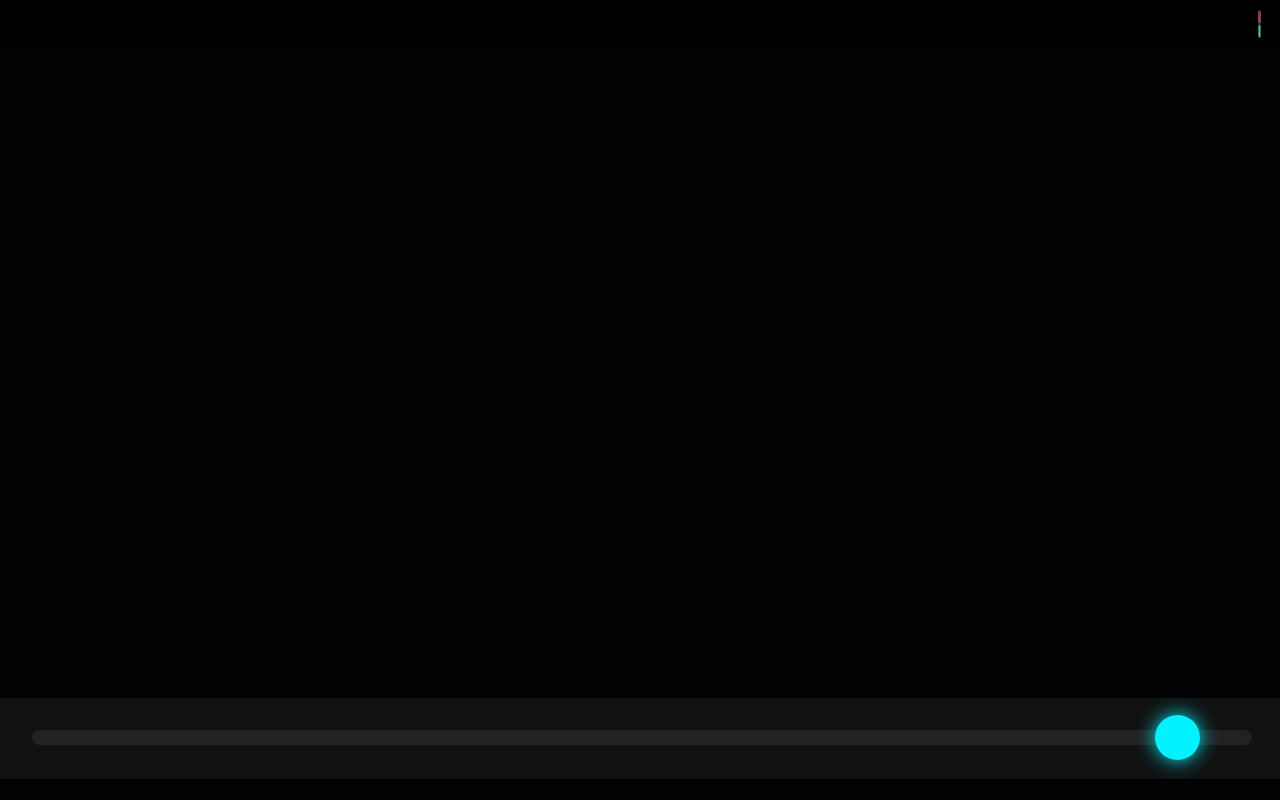
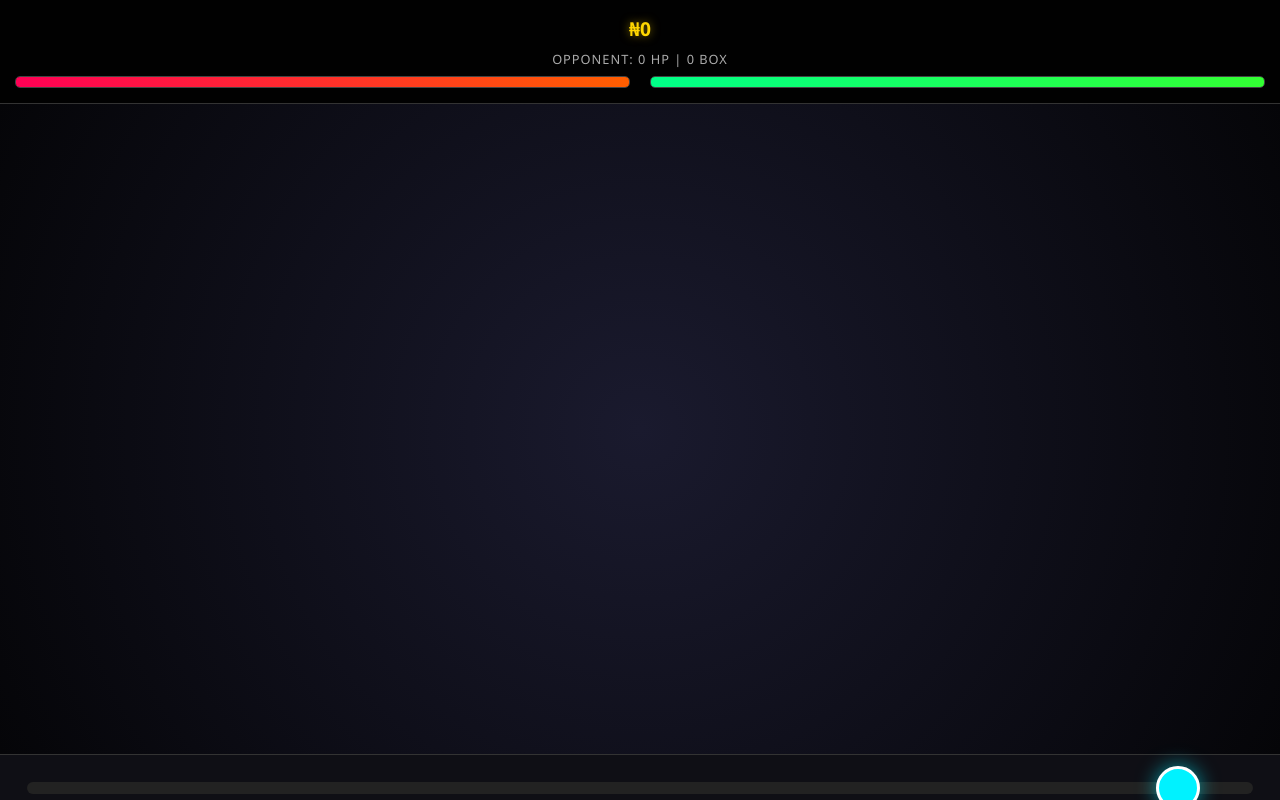
Before and after one commit to adewaley-a/Deatwin, a React (Create React App) app: page /game/1 in a window 1280 px wide. Built offline with nearby package versions, Linux system fonts and the light colour scheme; no server answers; the database is empty.

Commit message:
gameplay commit 2

```diff
--- a/src/GamePage.css
+++ b/src/GamePage.css
@@ -1,51 +1,116 @@
 .game-screen {
-    background: #020205;
+  background: #050508;
   height: 100vh;
+  width: 100vw;
   display: flex;
   flex-direction: column;
+  overflow: hidden;
+  touch-action: none;
+  font-family: 'Segoe UI', Tahoma, Geneva, Verdana, sans-serif;
 }
 
+/* Header & HUD */
 .hp-hud {
+  padding: 15px;
+  background: rgba(0, 0, 0, 0.85);
+  border-bottom: 1px solid #333;
+  display: flex;
+  flex-direction: column;
+  gap: 8px;
+}
+
+.prize-display {
+  color: #ffd700;
+  font-weight: bold;
+  font-size: 1.2rem;
+  text-align: center;
+  text-shadow: 0 0 10px rgba(255, 215, 0, 0.5);
+}
+
+.status-text {
+  color: #aaa;
+  font-size: 0.8rem;
+  text-transform: uppercase;
+  text-align: center;
+  letter-spacing: 1px;
+}
+
+.bar-container {
   display: flex;
   justify-content: space-between;
-    padding: 10px 20px;
-    background: rgba(0,0,0,0.8);
+  gap: 20px;
 }
 
 .bar {
-    width: 40%;
-    height: 12px;
-    background: #333;
-    border-radius: 6px;
+  flex: 1;
+  height: 10px;
+  background: #222;
+  border-radius: 5px;
   overflow: hidden;
-    border: 1px solid #555;
+  border: 1px solid #444;
 }
 
 .fill {
   height: 100%;
-    transition: width 0.3s ease;
+  transition: width 0.3s cubic-bezier(0.4, 0, 0.2, 1);
 }
 
-  .fill.red { background: #ff0055; box-shadow: 0 0 10px #ff0055; }
-  .fill.green { background: #00ff88; box-shadow: 0 0 10px #00ff88; }
+.fill.red {
+  background: linear-gradient(90deg, #ff0055, #ff5e00);
+  box-shadow: 0 0 8px #ff0055;
+}
 
+.fill.green {
+  background: linear-gradient(90deg, #00ff88, #33ff33);
+  box-shadow: 0 0 8px #00ff88;
+}
+
+/* Canvas Area */
+canvas {
+  flex-grow: 1;
+  background: radial-gradient(circle, #1a1a2e 0%, #050508 100%);
+  display: block;
+}
+
+/* Controls */
 .controls {
-    padding: 30px;
-    background: #111;
+  padding: 25px;
+  background: #0f0f15;
+  border-top: 1px solid #333;
+  display: flex;
+  justify-content: center;
+  align-items: center;
 }
 
 input[type=range] {
   width: 100%;
-    height: 15px;
+  height: 12px;
+  appearance: none;
   background: #222;
   border-radius: 10px;
-    appearance: none;
+  outline: none;
 }
 
 input[type=range]::-webkit-slider-thumb {
   appearance: none;
-    width: 45px; height: 45px;
+  width: 44px;
+  height: 44px;
   background: #00f2ff;
+  border: 3px solid #fff;
   border-radius: 50%;
-    box-shadow: 0 0 20px #00f2ff;
+  cursor: pointer;
+  box-shadow: 0 0 20px rgba(0, 242, 255, 0.6);
 }
+
+/* Victory/Game Over states */
+.game-over-overlay {
+  position: absolute;
+  inset: 0;
+  background: rgba(0,0,0,0.9);
+  display: flex;
+  flex-direction: column;
+  align-items: center;
+  justify-content: center;
+  z-index: 100;
+  color: white;
+}
```
Lines whose indentation alone changed are shown as unchanged.
